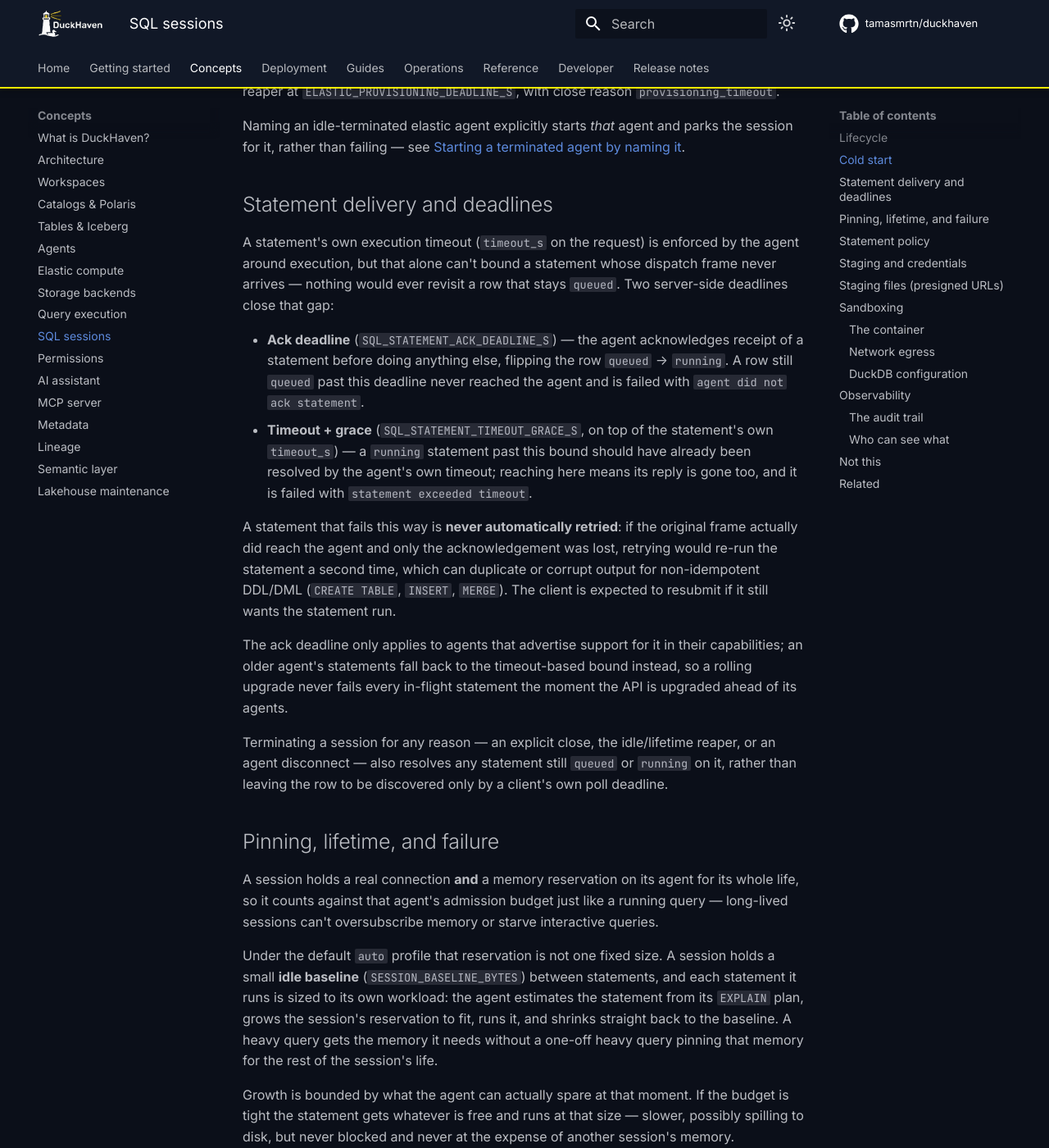
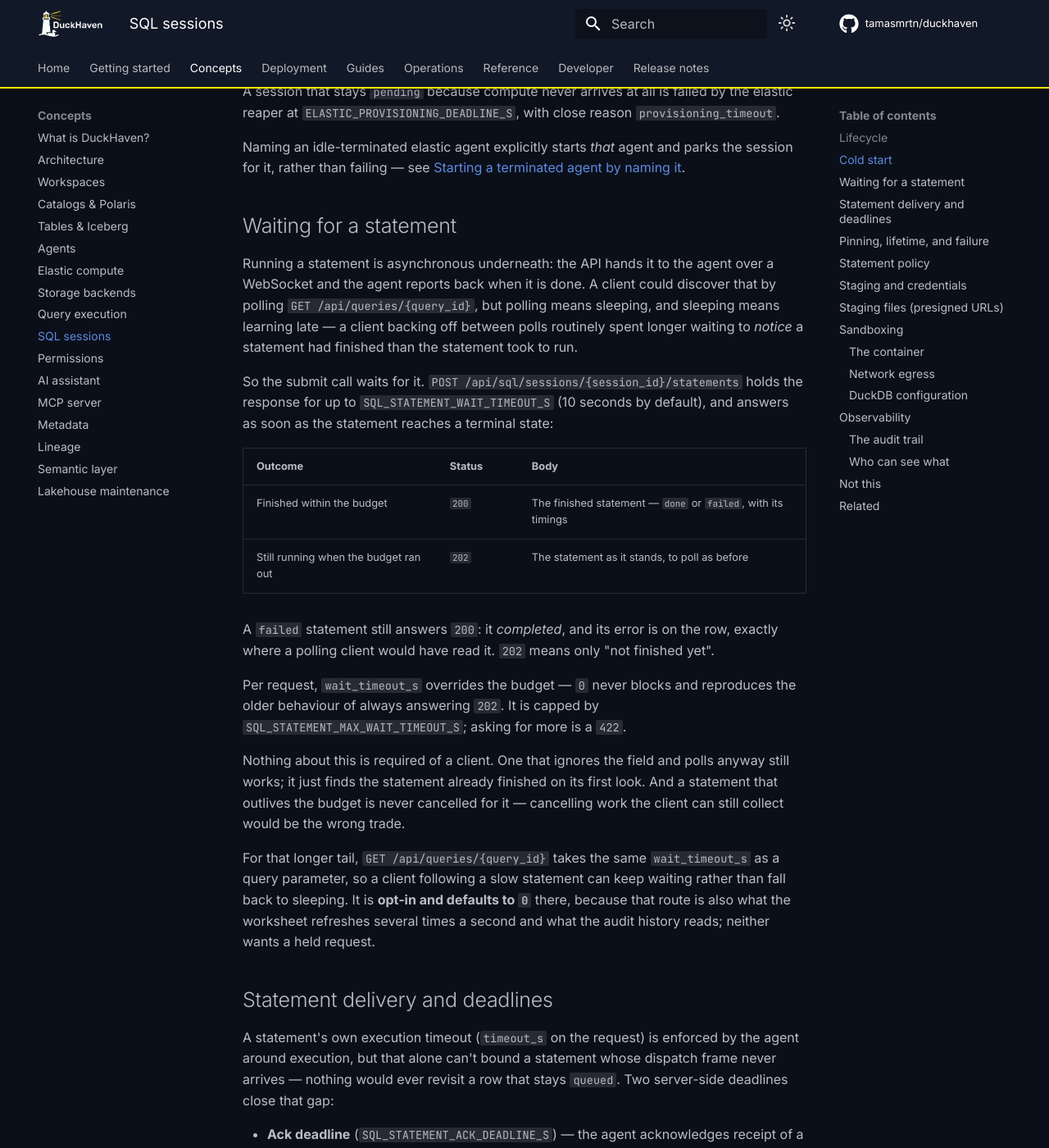
Before and after one commit to tamasmrtn/duckhaven, an MkDocs documentation site: the page built from docs/concepts/sql-sessions.md, in a window 1280 px wide and 1400 px high, scrolled down 2467 px. Shown: the whole window at 82% size. Built offline with MkDocs 1.6.1 and Material for MkDocs 9.7.7, drawn with Linux system fonts in a browser that asks for light colours; comment, search, counter and statistics services are not loaded; some of the changed text lies outside the part shown.

Commit message:
Document the statement completion wait
Covers the new behaviour where a user meets it: the session concept page gains
a "Waiting for a statement" section explaining why submit blocks and what 200
versus 202 mean, the REST reference documents `wait_timeout_s` on both the
statement call and GET /queries/{id}, and the configuration table gains the two
settings that bound it.

Spells out the two things easy to get wrong from the status code alone: a
failed statement still answers 200 because it completed, and the wait on
GET /queries/{id} is opt-in precisely because the worksheet polls that route.

```diff
--- a/docs/concepts/sql-sessions.md
+++ b/docs/concepts/sql-sessions.md
@@ -30,7 +30,8 @@ This page names the settings that shape a session's behaviour but not their valu
    connection. A statement is recorded as an ordinary query row — `queued`, then `running` once the agent acknowledges
    receipt, then a terminal `done`/`failed` — so you poll and fetch it through the same
    `GET /api/queries/{query_id}` and `/rows` endpoints as any query, and it appears in the
-   audit history tagged to its session.
+   audit history tagged to its session. Most statements never need that poll, because the call
+   [waits for them to finish](#waiting-for-a-statement) first.
 3. **Close** — `DELETE /api/sql/sessions/{session_id}`. The agent drops the connection and
    frees the compute slot it held.
 
@@ -83,6 +84,40 @@ at `ELASTIC_PROVISIONING_DEADLINE_S`, with close reason `provisioning_timeout`.
 Naming an idle-terminated elastic agent explicitly starts *that* agent and parks the session for it,
 rather than failing — see
 [Starting a terminated agent by naming it](elastic-compute.md#starting-a-terminated-agent-by-naming-it).
+
+## Waiting for a statement
+
+Running a statement is asynchronous underneath: the API hands it to the agent over a WebSocket and
+the agent reports back when it is done. A client could discover that by polling
+`GET /api/queries/{query_id}`, but polling means sleeping, and sleeping means learning late — a
+client backing off between polls routinely spent longer waiting to *notice* a statement had
+finished than the statement took to run.
+
+So the submit call waits for it. `POST /api/sql/sessions/{session_id}/statements` holds the response
+for up to `SQL_STATEMENT_WAIT_TIMEOUT_S` (10 seconds by default), and answers as soon as the
+statement reaches a terminal state:
+
+| Outcome | Status | Body |
+| --- | --- | --- |
+| Finished within the budget | `200` | The finished statement — `done` or `failed`, with its timings |
+| Still running when the budget ran out | `202` | The statement as it stands, to poll as before |
+
+A `failed` statement still answers `200`: it *completed*, and its error is on the row, exactly where
+a polling client would have read it. `202` means only "not finished yet".
+
+Per request, `wait_timeout_s` overrides the budget — `0` never blocks and reproduces the older
+behaviour of always answering `202`. It is capped by `SQL_STATEMENT_MAX_WAIT_TIMEOUT_S`; asking for
+more is a `422`.
+
+Nothing about this is required of a client. One that ignores the field and polls anyway still works;
+it just finds the statement already finished on its first look. And a statement that outlives the
+budget is never cancelled for it — cancelling work the client can still collect would be the wrong
+trade.
+
+For that longer tail, `GET /api/queries/{query_id}` takes the same `wait_timeout_s` as a query
+parameter, so a client following a slow statement can keep waiting rather than fall back to
+sleeping. It is **opt-in and defaults to `0`** there, because that route is also what the worksheet
+refreshes several times a second and what the audit history reads; neither wants a held request.
 
 ## Statement delivery and deadlines
 
```
Also changed, not shown: docs/reference/configuration.md (+2 -0 lines), docs/reference/rest-api.md (+23 -0 lines).
